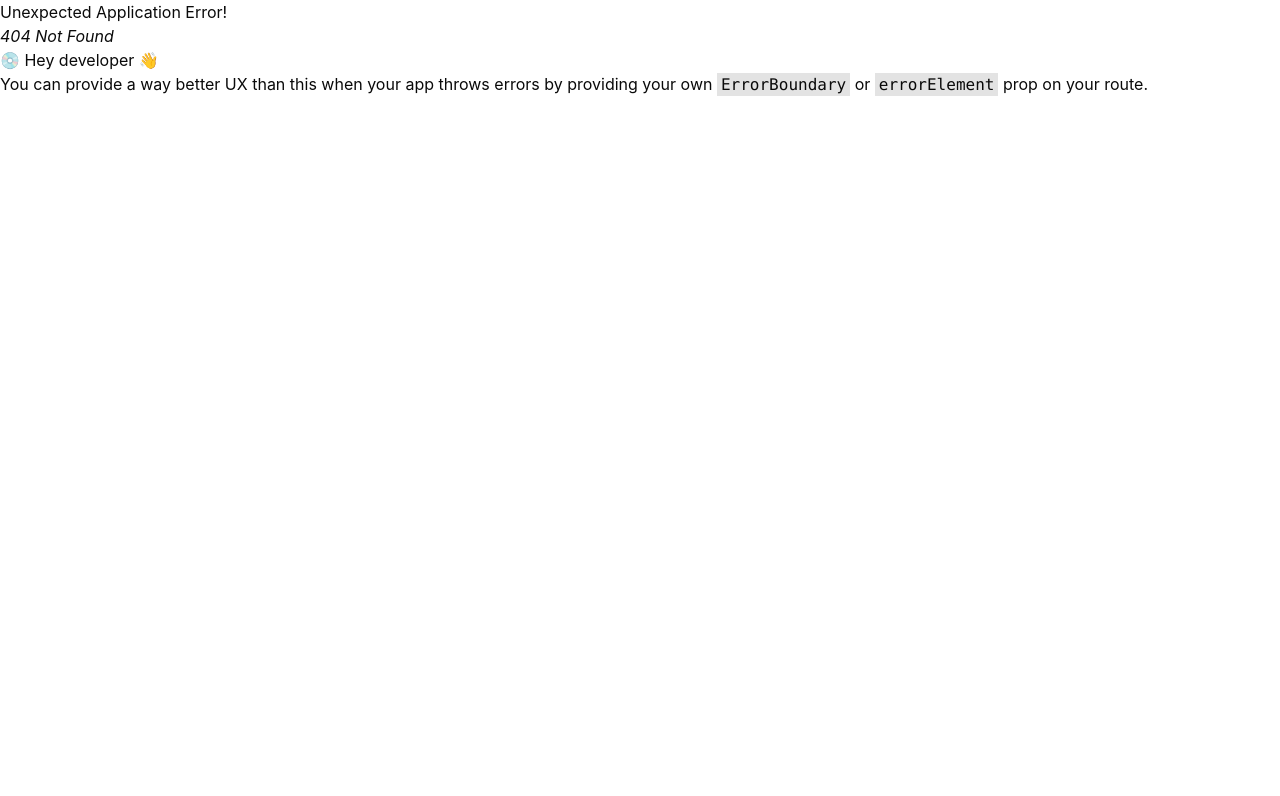
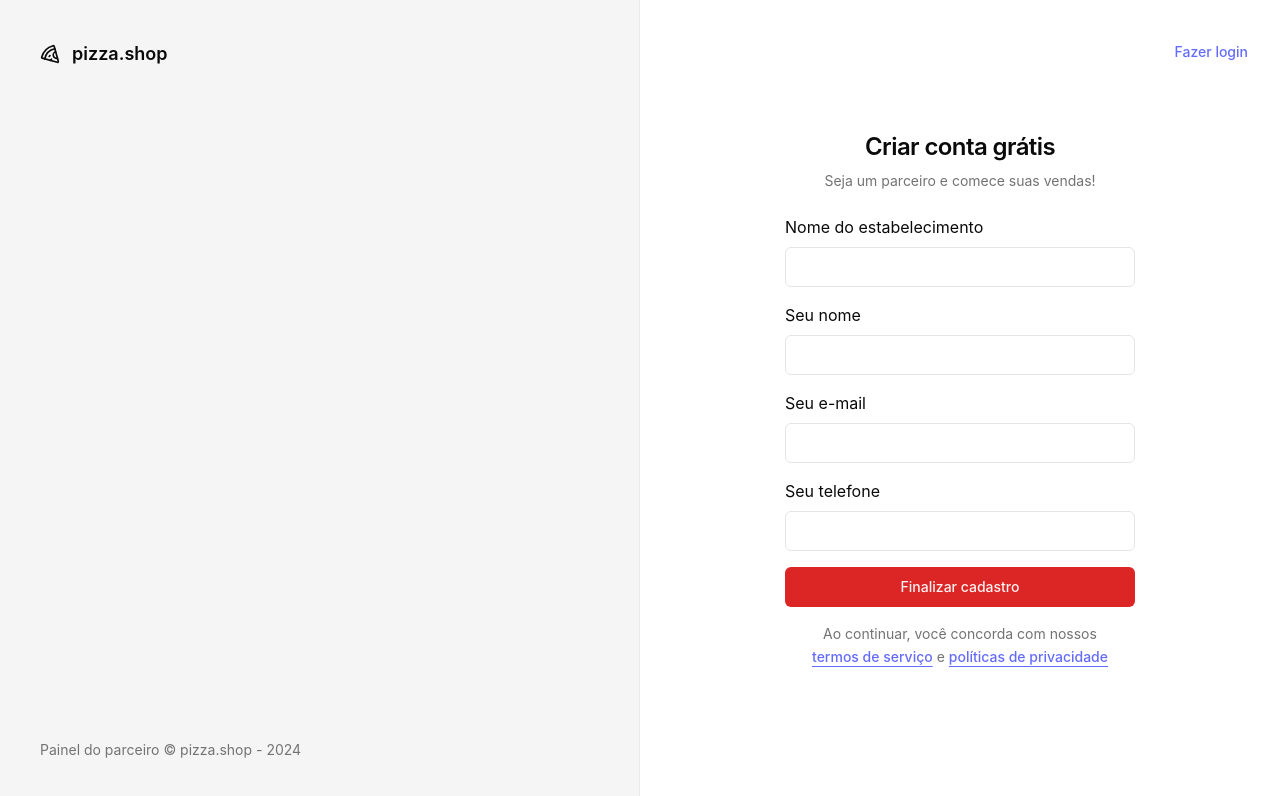
Before and after one commit to GiovaniFZ/PizzaShop-React, a React (Vite) app: page /sign-up in a window 1280 px wide. Before the commit this address had no page. Shown: the top 796 px of the page. Built offline with nearby package versions, Linux system fonts and the light colour scheme.

Commit message:
feat: SignUp screen

```diff
--- a/src/pages/_layouts/auth.tsx
+++ b/src/pages/_layouts/auth.tsx
@@ -14,7 +14,7 @@ export function AuthLayout() {
         </footer>
       </div>
 
-      <div className="flex flex-col items-center justify-center">
+      <div className="relative flex flex-col items-center justify-center">
         <Outlet />
       </div>
     </div>
--- a/src/pages/auth/sign-in.tsx
+++ b/src/pages/auth/sign-in.tsx
@@ -1,6 +1,7 @@
 import { Label } from '@radix-ui/react-label'
 import { Helmet } from 'react-helmet-async'
 import { useForm } from 'react-hook-form'
+import { Link } from 'react-router-dom'
 import { toast } from 'sonner'
 import { z } from 'zod'
 
@@ -39,6 +40,9 @@ export function SignIn() {
     <>
       <Helmet title="Login" />
       <div className="p-8">
+        <Button variant="ghost" asChild className="absolute right-4 top-8">
+          <Link to="/sign-up">Novo Estabelecimento</Link>
+        </Button>
         <div className="flex w-[350px] flex-col justify-center gap-6">
           <div className="flex flex-col gap-2 text-center">
             <h1 className="text-2xl font-semibold tracking-tight">
--- /dev/null
+++ b/src/pages/auth/sign-up.tsx
@@ -0,0 +1,110 @@
+import { Label } from '@radix-ui/react-label'
+import { Helmet } from 'react-helmet-async'
+import { useForm } from 'react-hook-form'
+import { Link, useNavigate } from 'react-router-dom'
+import { toast } from 'sonner'
+import { z } from 'zod'
+
+import { Button } from '../../components/ui/button'
+import { Input } from '../../components/ui/input'
+
+export function SignUp() {
+  const signUpForm = z.object({
+    restaurantName: z.string(),
+    managerName: z.string(),
+    phone: z.string(),
+    email: z.string().email(),
+  })
+
+  type SignUpForm = z.infer<typeof signUpForm> // Converte a estrutura do Zod (signUpForm) para o typescript
+
+  const navigate = useNavigate()
+
+  const {
+    register,
+    handleSubmit,
+    formState: { isSubmitting },
+  } = useForm<SignUpForm>()
+
+  async function handleSignUp(data: SignUpForm) {
+    try {
+      console.log(data)
+      await new Promise((resolve) => setTimeout(resolve, 2000))
+      toast.success('Restaurante cadastrado com sucesso!', {
+        action: {
+          label: 'Fazer login',
+          onClick: () => navigate('/sign-in'),
+        },
+      })
+    } catch {
+      toast.error('Erro ao cadastrar restaurante')
+    }
+  }
+
+  return (
+    <>
+      <Helmet title="Cadastro" />
+      <div className="p-8">
+        <Button variant="ghost" asChild className="absolute right-4 top-8">
+          <Link to="/sign-in">Fazer login</Link>
+        </Button>
+        <div className="flex w-[350px] flex-col justify-center gap-6">
+          <div className="flex flex-col gap-2 text-center">
+            <h1 className="text-2xl font-semibold tracking-tight">
+              Criar conta grátis
+            </h1>
+            <p className="text-sm text-muted-foreground">
+              Seja um parceiro e comece suas vendas!
+            </p>
+          </div>
+
+          <form
+            onSubmit={handleSubmit(handleSignUp)}
+            className="flex flex-col gap-4"
+          >
+            <div className="space-y-2">
+              <Label htmlFor="restaurantName">Nome do estabelecimento</Label>
+              <Input
+                id="restaurantName"
+                type="text"
+                {...register('restaurantName')}
+              />
+            </div>
+
+            <div className="space-y-2">
+              <Label htmlFor="email">Seu nome</Label>
+              <Input
+                id="managerName"
+                type="text"
+                {...register('managerName')}
+              />
+            </div>
+
+            <div className="space-y-2">
+              <Label htmlFor="email">Seu e-mail</Label>
+              <Input id="email" type="email" {...register('email')} />
+            </div>
+
+            <div className="space-y-2">
+              <Label htmlFor="phone">Seu telefone</Label>
+              <Input id="phone" type="tel" {...register('phone')} />
+            </div>
+
+            <Button disabled={isSubmitting} type="submit">
+              Finalizar cadastro
+            </Button>
+
+            <p className="px-6 text-center text-sm leading-relaxed text-muted-foreground">
+              Ao continuar, você concorda com nossos{' '}
+              <a className="underline underline-offset-4">termos de serviço</a>{' '}
+              e{' '}
+              <a className="underline underline-offset-4">
+                políticas de privacidade
+              </a>
+            </p>
+          </form>
+        </div>
+      </div>
+    </>
+  )
+}
--- a/src/routes.tsx
+++ b/src/routes.tsx
@@ -4,6 +4,7 @@ import { AppLayout } from './pages/_layouts/app'
 import { AuthLayout } from './pages/_layouts/auth'
 import { Dashboard } from './pages/app/dashboard'
 import { SignIn } from './pages/auth/sign-in'
+import { SignUp } from './pages/auth/sign-up'
 
 export const router = createBrowserRouter([
   {
@@ -14,6 +15,9 @@ export const router = createBrowserRouter([
   {
     path: '/',
     element: <AuthLayout />,
-    children: [{ path: '/sign-in', element: <SignIn /> }],
+    children: [
+      { path: '/sign-in', element: <SignIn /> },
+      { path: '/sign-up', element: <SignUp /> },
+    ],
   },
 ])
```
